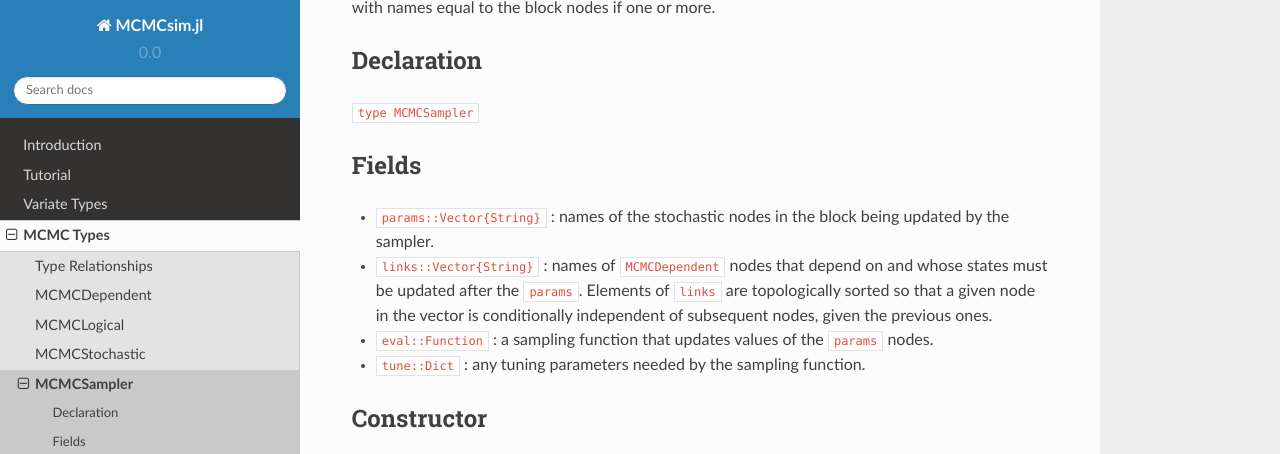
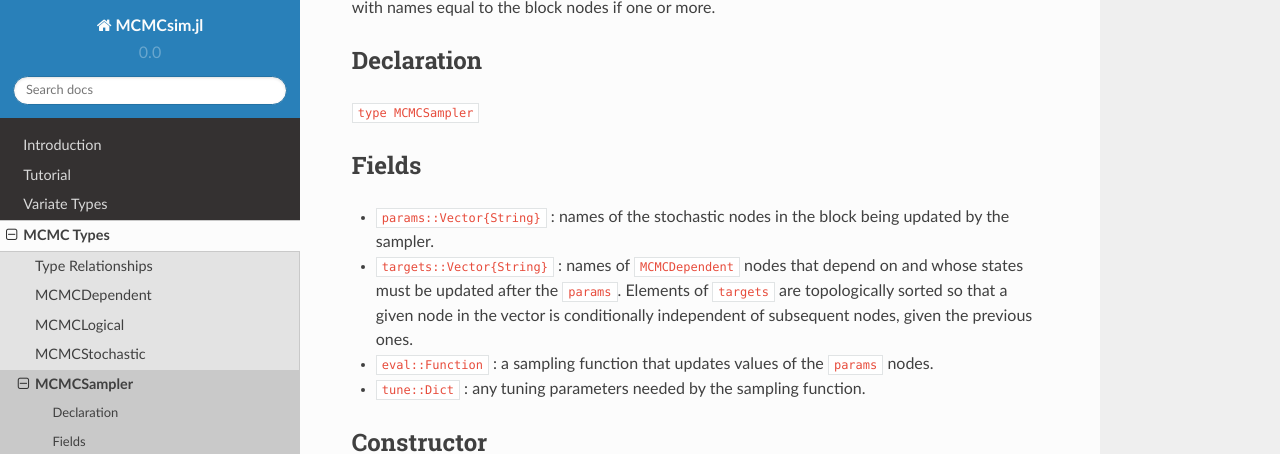
Before and after one commit to brian-j-smith/Mamba.jl, a Sphinx documentation site: the page built from doc/mcmc/sampler.rst, in a window 1280 px wide and 900 px high, scrolled down 452 px, cut to the strip 0-454 px from the top of the window. Built offline with Sphinx 7.4.7 and the Read the Docs theme 2.0.0, drawn with Linux system fonts in a browser that asks for light colours; formulas are drawn with MathJax 3.

Commit message:
Renamed MCMCModel and MCMCSampler field links to targets.

```diff
--- a/doc/mcmc/model.rst
+++ b/doc/mcmc/model.rst
@@ -16,7 +16,7 @@ Fields
 ^^^^^^
 
 * ``nodes::Dict{String,Any}`` : a dictionary containing all input, logical, and stochastic model nodes.
-* ``links::Vector{String}`` : names of all ``MCMCDependent`` nodes in topologically sorted order so that a given node in the vector is conditionally independent of subsequent nodes, given the previous ones.
+* ``targets::Vector{String}`` : names of all ``MCMCDependent`` nodes in topologically sorted order so that a given node in the vector is conditionally independent of subsequent nodes, given the previous ones.
 * ``samplers::Vector{MCMCSampler}`` : sampling functions for updating blocks of stochastic nodes.
 * ``iter::Integer`` : current MCMC draw from the target distribution.
 * ``burnin::Integer`` : number of initial draws to discard as a burn-in sequence to allow for convergence.
--- a/doc/mcmc/sampler.rst
+++ b/doc/mcmc/sampler.rst
@@ -22,7 +22,7 @@ Fields
 ^^^^^^
 
 * ``params::Vector{String}`` : names of the stochastic nodes in the block being updated by the sampler.
-* ``links::Vector{String}`` : names of ``MCMCDependent`` nodes that depend on and whose states must be updated after the ``params``.  Elements of ``links`` are topologically sorted so that a given node in the vector is conditionally independent of subsequent nodes, given the previous ones.
+* ``targets::Vector{String}`` : names of ``MCMCDependent`` nodes that depend on and whose states must be updated after the ``params``.  Elements of ``targets`` are topologically sorted so that a given node in the vector is conditionally independent of subsequent nodes, given the previous ones.
 * ``eval::Function`` : a sampling function that updates values of the ``params`` nodes.
 * ``tune::Dict`` : any tuning parameters needed by the sampling function.
 
```
Also changed, not shown: doc/images/mcmcUML.png, 5 other files.
